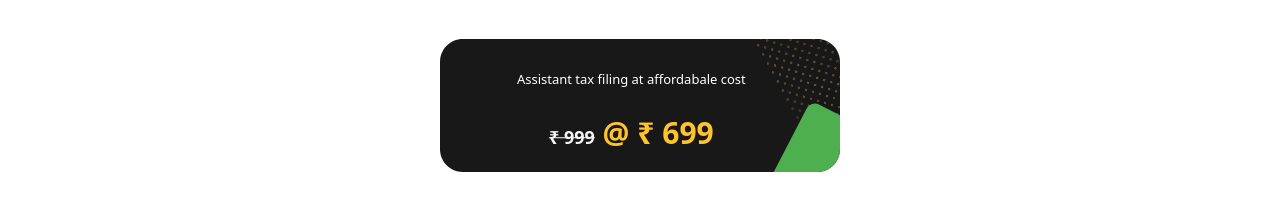
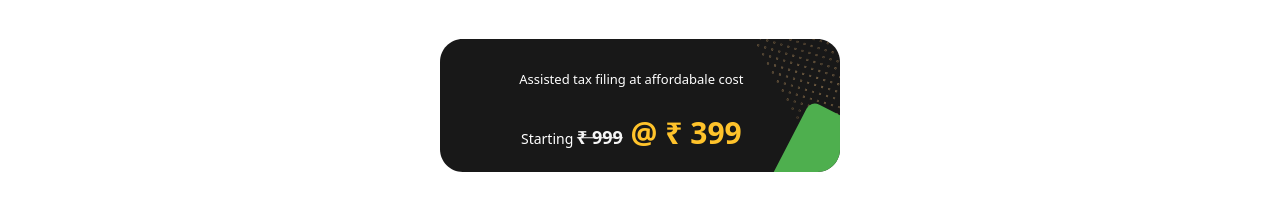
Before and after one commit to Sumanth-03/tax-website, a React (Create React App) app: page / in a window 1280 px wide. Shown: the part 537-740 px from the top of the page. Built offline with nearby package versions, Linux system fonts and the light colour scheme.

Commit message:
price banner home

```diff
--- a/src/components/Home.jsx
+++ b/src/components/Home.jsx
@@ -83,10 +83,10 @@ const Home = () => {
                 <img src={Image2} alt='Thank you' className="img-fluid rounded  mb-4" style={{width:'25em', height:'auto'}}></img>
                 <div className='text-center card rounded-4 card-1' style={{width:'15em', height:'auto'}}>
 
-                    <p>Assistant tax filing at affordabale cost</p>
+                    <p>Assisted tax filing at affordabale cost</p>
                     <h1>
                         <span>
-                        <strong><del>₹ 999</del><span style={{fontSize:'30px', color:'#ffc32b'}}> @ ₹ 699</span></strong>
+                        <span style={{fontSize:'14px', color:'#ffffff'}}>Starting </span> <strong><del> ₹ 999</del><span style={{fontSize:'30px', color:'#ffc32b'}}> @ ₹ 399</span></strong>
                         </span>
                     </h1>
 
```
